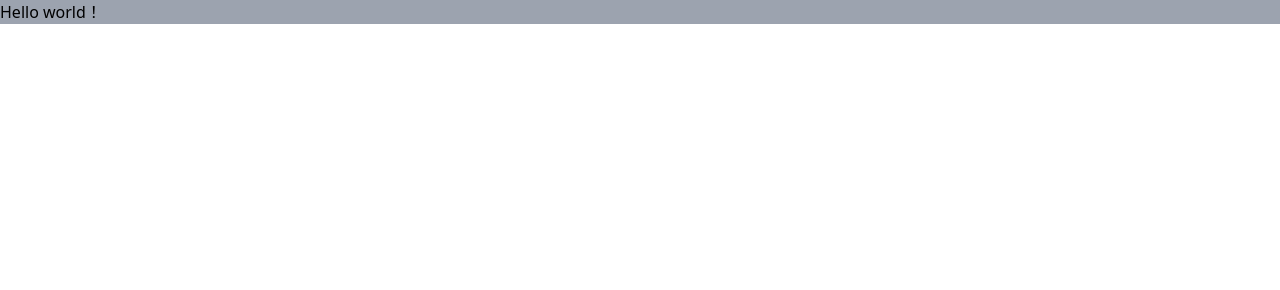
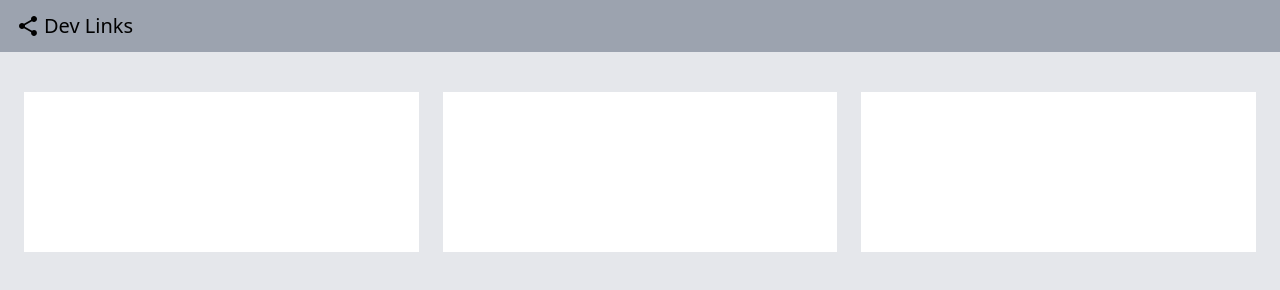
Before and after one commit to tukky-14/dev-links, an Astro site: page / in a window 1280 px wide. Built offline with nearby package versions, Linux system fonts and the light colour scheme; Astro itself is replaced by a stand-in of ours.

Commit message:
ヘッダーを追加

```diff
--- a/src/layouts/Layout.astro
+++ b/src/layouts/Layout.astro
@@ -15,7 +15,7 @@ const { title } = Astro.props;
         <meta name="generator" content={Astro.generator} />
         <title>{title}</title>
     </head>
-    <body>
+    <body class="bg-gray-200">
         <slot />
     </body>
 </html>
--- a/src/pages/index.astro
+++ b/src/pages/index.astro
@@ -1,7 +1,20 @@
 ---
 import Layout from '../layouts/Layout.astro';
+import ShareIcon from '@mui/icons-material/Share';
 ---
 
 <Layout title="Welcome to Astro.">
-    <main class="bg-gray-400">Hello world！</main>
+    <header class="bg-gray-400 mb-10">
+        <div class="flex items-center py-3 px-4 text-xl">
+            <ShareIcon className="h-5" />
+            <span class="ml-1">Dev Links</span>
+        </div>
+    </header>
+    <main>
+        <div class="mx-6 grid grid-cols-3 gap-6">
+            <div class="h-40 bg-white"></div>
+            <div class="h-40 bg-white"></div>
+            <div class="h-40 bg-white"></div>
+        </div>
+    </main>
 </Layout>
```
